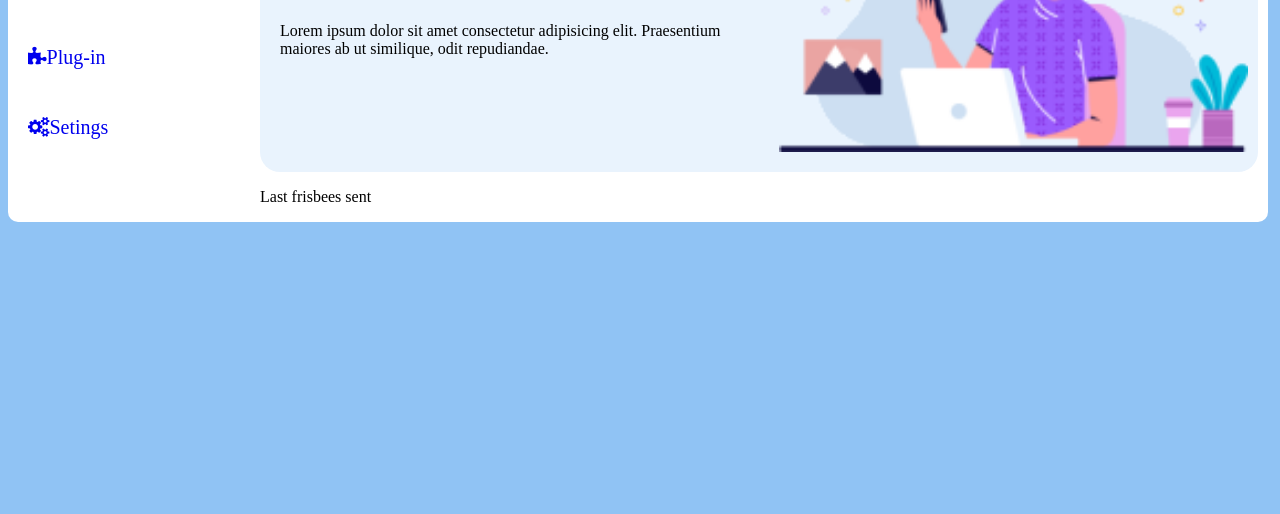
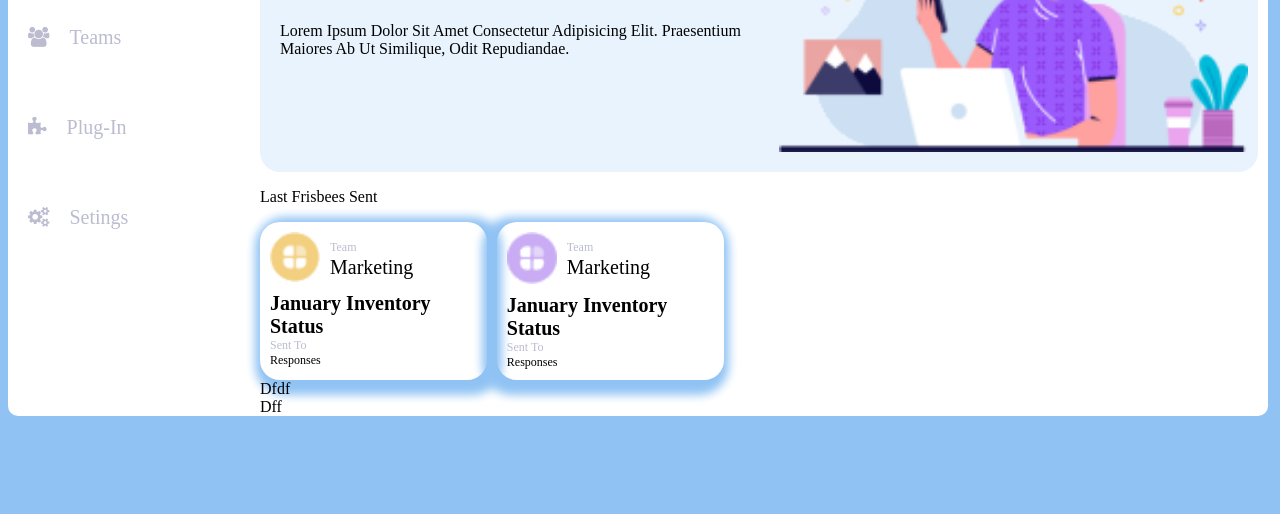
Before and after one commit to VaidasUrb/weekend-project, a website: page index.html in a window 1280 px wide. Shown: the part 286-800 px from the top of the page. Drawn offline with Linux system fonts and the light colour scheme.

Commit message:
fix button design and create boxes

```diff
--- a/css/main/main.css
+++ b/css/main/main.css
@@ -5,6 +5,7 @@ body {
     display: flex;
     flex-direction: column;
     width: 100%;
+    text-transform: capitalize;
     background-color: #90c3f4;
 }
 
@@ -65,6 +66,7 @@ header {
     line-height: 20px;
     padding: 10px 20px;
     text-decoration: none;
+    margin-right: 20px;
     background-color: #eaa5ee;
     color: #fff;
     border-radius: 20px;
@@ -76,12 +78,17 @@ header {
     font-size: 36px;
     vertical-align: bottom;
 }
+
+.create:hover {
+    background-color: #90c3f4;
+}
 .dropbtn {
     font-size: 20px;
     width: 100%;
     border-style: none;
     border-radius: 20px;
     padding: 10px;
+    margin-left: 5px;
     background-color: #fff;
 }
 
@@ -89,6 +96,18 @@ header {
 .fa-bell-o {
     display: flex;
     align-items: center;
+    text-decoration: none;
+    padding: 0 12px;
+    border-radius: 30px;
+    color: #bbbcd0;
+    background-color: transparent;
+}
+
+.right > .fa:hover {
+    padding: 0 12px;
+    background-color: #90c3f4;
+    color: #fff;
+    border-radius: 30px;
 }
 .dropbtn > img {
     margin-right: 20px;
@@ -140,11 +159,19 @@ header {
     flex-direction: column;
     gap: 50px;
     padding: 10px;
-    margin-left: 10px;
 }
-
+nav > .fa::before {
+    margin-right: 20px;
+}
 nav > .fa {
     text-decoration: none;
+    padding: 10px;
+    color: #bbbcd0;
+}
+nav > .fa:hover {
+    background-color: #90c3f4;
+    color: #fff;
+    border-radius: 10px;
 }
 
 .right-column {
@@ -166,3 +193,97 @@ nav > .fa {
     width: 50%;
     margin: 20px 10px 20px 20px;
 }
+
+.midle {
+    width: 100%;
+}
+
+.midle-left {
+    width: 50%;
+    display: flex;
+    flex-direction: row;
+    flex-wrap: wrap;
+}
+
+.midle-left-table {
+    width: 45%;
+    box-shadow: 5px 5px 10px 10px #90c3f4;
+    border-radius: 20px;
+}
+
+.midle-left-table-top {
+    display: flex;
+    flex-direction: row;
+    flex-wrap: wrap;
+}
+
+.circle {
+    width: 50px;
+    padding: 10px;
+}
+
+.team,
+.marketing {
+    margin: 0;
+    line-height: 20px;
+    font-size: 20px;
+}
+
+.team {
+    font-size: 12px;
+    margin-top: 15px;
+    color: #bbbcd0;
+}
+
+.midle-left-table > .inventory,
+.sent,
+.responses {
+    display: flex;
+    flex-direction: row;
+    justify-content: flex-start;
+    margin: 0;
+    margin-left: 10px;
+    font-size: 20px;
+}
+
+.midle-right-table {
+    width: 50%;
+}
+
+.midle-right {
+    width: 50%;
+}
+
+.midle-right-table {
+    width: 45%;
+    margin-left: 10px;
+    box-shadow: -5px 5px 10px 10px #90c3f4;
+    border-radius: 20px;
+}
+
+.midle-right-table-top {
+    display: flex;
+    flex-direction: row;
+    flex-wrap: wrap;
+}
+
+.midle-right-table > .inventory,
+.sent,
+.responses {
+    display: flex;
+    flex-direction: row;
+    justify-content: flex-start;
+    margin: 0;
+    margin-left: 10px;
+    font-size: 20px;
+}
+
+.sent {
+    font-size: 12px;
+    color: #bbbcd0;
+}
+
+.responses {
+    font-size: 12px;
+    margin-bottom: 10px;
+}
--- a/index.html
+++ b/index.html
@@ -57,12 +57,39 @@
                     </div>
                 </div>
                 <div class="midle">
+                    <p>Last frisbees sent</p>
                     <div class="midle-left">
-                        <p>Last frisbees sent</p>
+                        <div class="midle-left-table">
+                            <div class="midle-left-table-top">
+                                <img class="circle" src="./image/yellow circle.png" alt="yellow circle">
+                                <div>
+                                    <p class="team">team</p>
+                                    <p class="marketing">marketing</p>
+                                </div>
+                            </div>
+                            <h1 class="inventory">january inventory status</h1>
+                            <p class="sent">sent to</p>
+                            <p class="responses">responses</p>
+                        </div>
+                        <div class="midle-right-table">
+                            <div class="midle-right-table-top">
+                                <img class="circle" src="./image/v circle.png" alt="yellow circle">
+                                <div>
+                                    <p class="team">team</p>
+                                    <p class="marketing">marketing</p>
+                                </div>
+                            </div>
+                            <h1 class="inventory">january inventory status</h1>
+                            <p class="sent">sent to</p>
+                            <p class="responses">responses</p>
+                        </div>
                     </div>
-                    <div class="midle-right"></div>
+                    <div class="bootom-left-table">dfdf</div>
+                    <div class="bootom-right-table">dff</div>
                 </div>
+                <div class="#"></div>
             </div>
+        </div>
         </div>
     </main>
 </body>
```
Also changed, not shown: image/v circle.png (added), image/yellow circle.png (added), 1 other file.
